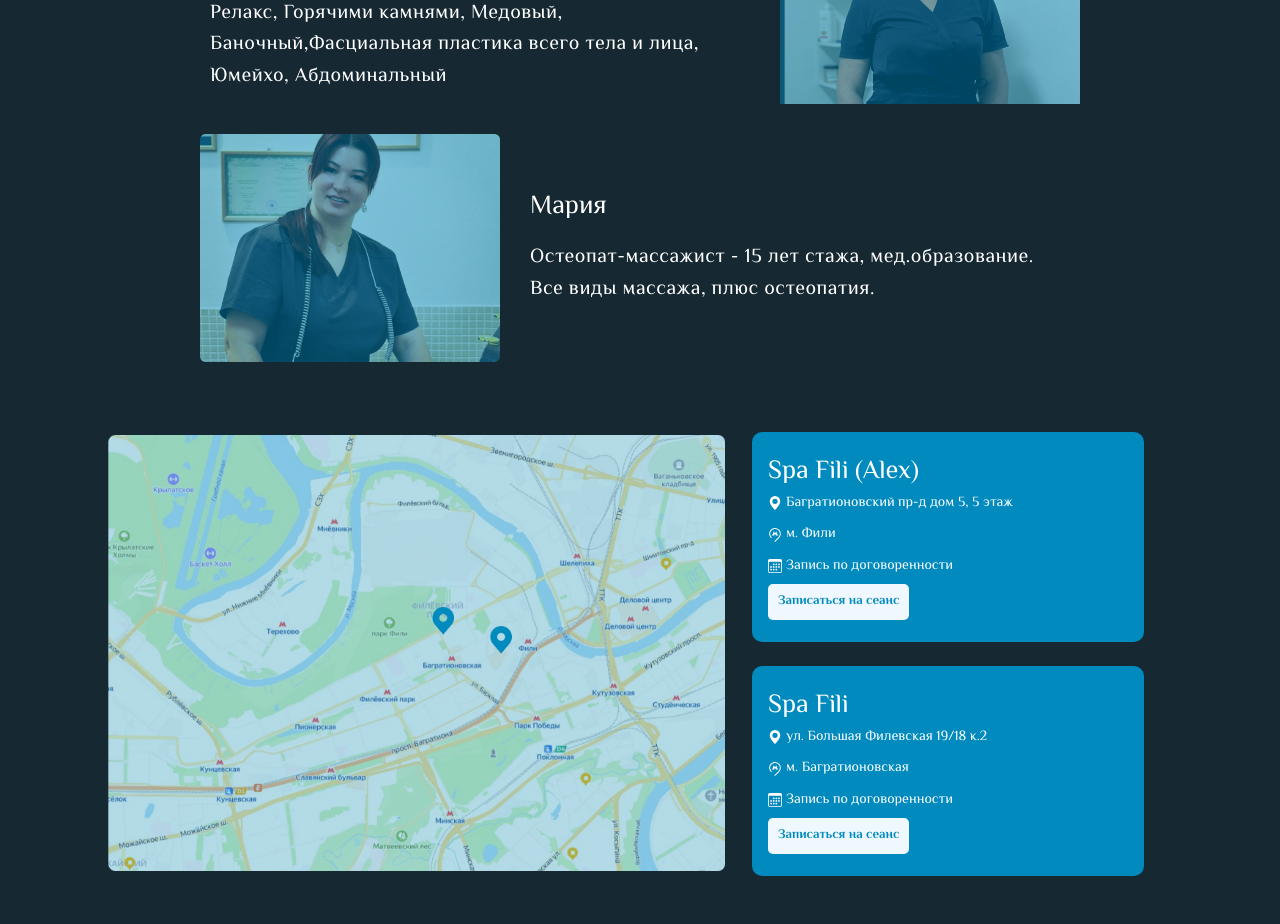
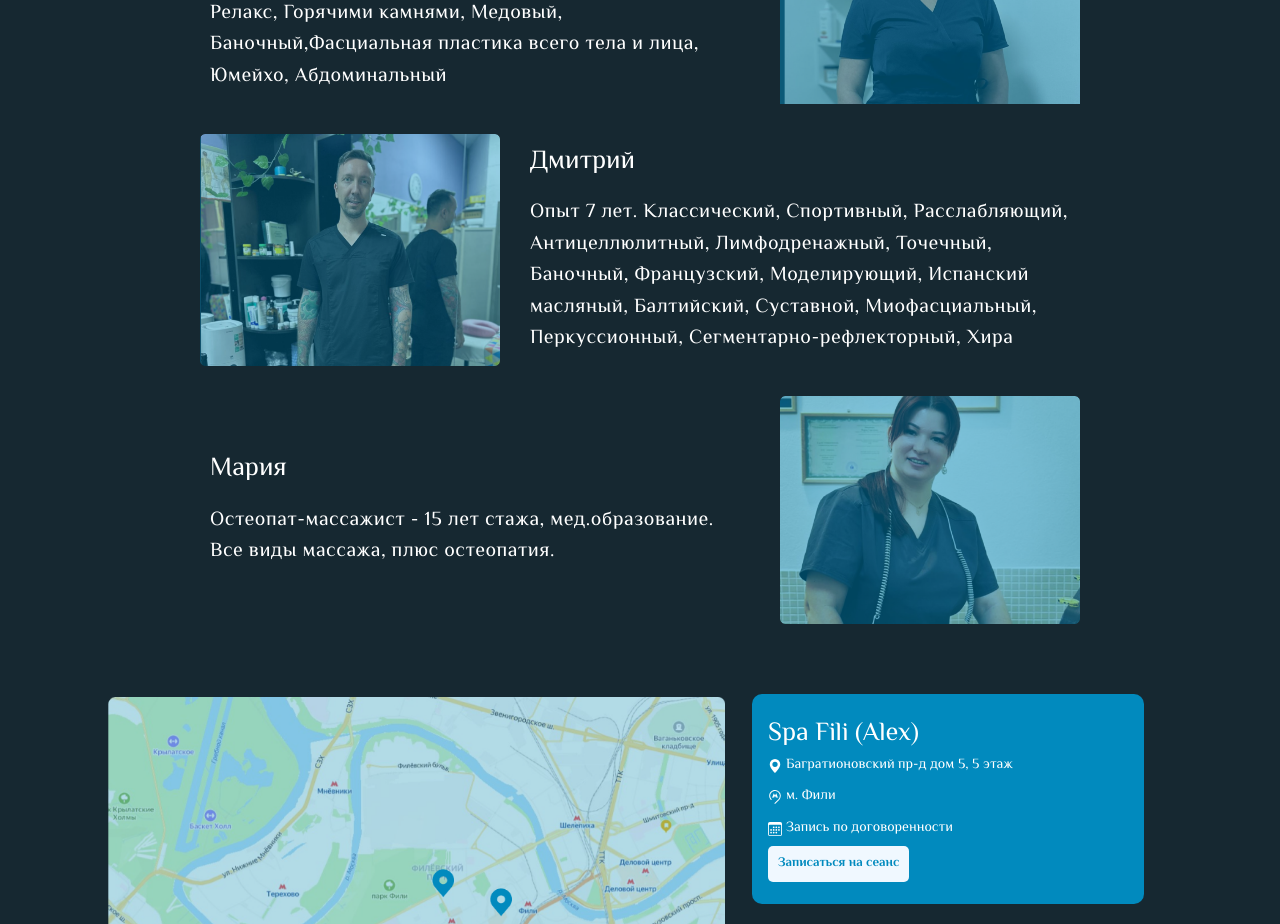
Before and after one commit to DmitryKalashnikov91/spa-fili, a Next.js app: page / in a window 1280 px wide. Shown: the part 3520-4444 px from the top of the page. Built offline with nearby package versions, Linux system fonts and the light colour scheme.

Commit message:
add Dmtry

```diff
--- a/src/components/specialists/SpecJson.js
+++ b/src/components/specialists/SpecJson.js
@@ -1,4 +1,5 @@
 import { nanoid } from 'nanoid'
+import Dmitry from './assets/dmitry.png'
 import konst from './assets/konst.png'
 import Mariya from './assets/mariya.png'
 import Mary from './assets/mary.png'
@@ -28,6 +29,13 @@ export const SpecJSON = [
 	},
 	{
 		id: nanoid(6),
+		name: 'Дмитрий',
+		urlImg: Dmitry,
+		content:
+			'Опыт 7 лет. Классический, Спортивный, Расслабляющий, Антицеллюлитный, Лимфодренажный, Точечный, Баночный, Французский, Моделирующий, Испанский масляный, Балтийский, Суставной, Миофасциальный, Перкуссионный, Сегментарно-рефлекторный, Хира',
+	},
+	{
+		id: nanoid(6),
 		name: 'Мария',
 		urlImg: Mariya,
 		content:
```
Also changed, not shown: src/components/specialists/assets/dmitry.png (added).
